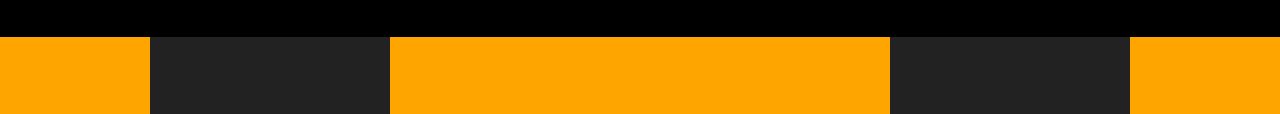
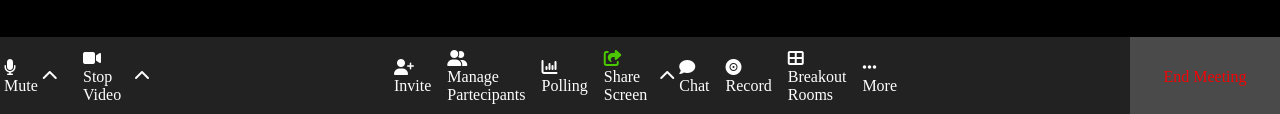
Before and after one commit to SalvatoreStefanelli/html-css-zoom, a plain HTML site: page index.html in a window 1280 px wide. Shown: the part 683-797 px from the top of the page. Drawn offline with Linux system fonts and the light colour scheme.

Commit message:
add footer

```diff
--- a/css/style.css
+++ b/css/style.css
@@ -1,7 +1,13 @@
 /* reset rules */
 
 :root {
-    background-color: var()
+    --zoom-secondary: #4a4a4a;
+    --zoom-dark: black;
+    --zoom-primary: #626f7b;
+    --zoom-font: white;
+    --zoom-footer: #222222;
+    --zoom-share: #4bc800;
+    --zoom-end: #f40404;
 }
 
 * {
@@ -41,6 +47,10 @@
     justify-content: space-between;
 }
 
+.align-items-center {
+    align-items: center;
+}
+
 /* end region utility */
 
 /* region main */
@@ -48,7 +58,7 @@
 main {
     width: 100vw;
     height: 90vh;
-    background-color: black;
+    background-color: var(--zoom-dark);
     overflow-y: auto;
     position: relative;
 }
@@ -61,8 +71,8 @@ main {
 }
 
 .name {
-    background-color: #626f7b;
-    color: white;
+    background-color: var(--zoom-primary);
+    color: var(--zoom-font);
     position: absolute;
     bottom: 0;
     left: 0;
@@ -72,9 +82,9 @@ main {
 .speaker {
     width: 120px;
     height: 1.5rem;
-    background-color: #4a4a4a;
+    background-color: var(--zoom-secondary);
     border-radius: 10px;
-    color: white;
+    color: var(--zoom-font);
     position: absolute;
     top: 0;
     right: 30px;
@@ -87,9 +97,9 @@ main {
     position: absolute;
     top: 0;
     right: 0;
-    background-color: #4a4a4a;
+    background-color: var(--zoom-secondary);
     border-radius: 10px;
-    color: white;
+    color: var(--zoom-font);
     text-align: center;
     padding: 0.15rem;
 }
@@ -103,25 +113,50 @@ main {
 footer {
     width: 100vw;
     height: 10vh;
-    background-color: #222222;
+    background-color: var(--zoom-footer);
 }
 
 .start {
     width: 150px;
     height: 100%;
-    background-color: orange;
+    color: var(--zoom-font);
+    gap: 0.5rem;
+}
+
+.microphone {
+    width: 50%;
+}
+
+.icon {
+    padding: 0.25rem;
+}
+
+.camera {
+    width: 50%;
 }
 
 .centre {
     width: 500px;
     height: 100%;
-    background-color: orange;
+    color: var(--zoom-font);
+    gap: 0.5rem;
+}
+
+.share .icon i {
+    color: var(--zoom-share);
 }
 
 .end {
     width: 150px;
     height: 100%;
-    background-color: orange;
+    background-color: var(--zoom-secondary);
+    justify-content: center;
+}
+
+.call_close {
+    color: var(--zoom-end);
+    text-align: center;
+    align-self: center;
 }
 
 /* end region footer */
--- a/index.html
+++ b/index.html
@@ -194,15 +194,99 @@
     </main>
 
     <footer class="d-flex justify-content-between">
-            <div class="start">
+            <div class="start d-flex">
 
+                <div class="microphone d-flex align-items-center">
+                    <div class="icon">
+                        <i class="fa-solid fa-microphone "></i>
+                        <div class="div">Mute</div>
+                    </div>
+
+                    <div class="chevron">
+                        <i class="fa-solid fa-chevron-up"></i>
+                    </div>
+                </div>
+
+                <div class="camera d-flex align-items-center">
+                    <div class="icon">
+                        <i class="fa-solid fa-video"></i>
+                        <div class="div">Stop Video</div>
+                    </div>
+
+                    <div class="chevron">
+                        <i class="fa-solid fa-chevron-up"></i>
+                    </div>
+
+                </div>
             </div>
 
-            <div class="centre">
 
+
+
+            <div class="centre d-flex">
+                <div class="invite d-flex align-items-center">
+                    <div class="icon">
+                        <i class="fa-solid fa-user-plus"></i>
+                        <div class="div">Invite</div>
+                    </div>
+                </div>
+
+                <div class="group d-flex align-items-center">
+                    <div class="icon">
+                        <i class="fa-solid fa-user-group"></i>
+                        <div class="div">Manage Partecipants</div>
+                    </div>
+                </div>
+
+                <div class="polling d-flex align-items-center">
+                    <div class="icon">
+                        <i class="fa-solid fa-chart-column"></i>
+                        <div class="div">Polling</div>
+                    </div>
+                </div>
+
+                <div class="share d-flex align-items-center">
+                    <div class="icon">
+                        <i class="fa-solid fa-share-from-square"></i>
+                        <div class="div">Share Screen</div>
+                    </div>
+                </div>
+
+                <div class="chat d-flex align-items-center">
+                    <div class="chevron">
+                        <i class="fa-solid fa-chevron-up"></i>
+                    </div>
+
+                    <div class="icon">
+                        <i class="fa-solid fa-comment"></i>
+                        <div class="div">Chat</div>
+                    </div>
+                </div>
+
+                <div class="record d-flex align-items-center">
+                    <div class="icon">
+                        <i class="fa-solid fa-record-vinyl"></i>
+                        <div class="div">Record</div>
+                    </div>
+                </div>
+
+                <div class="greed d-flex align-items-center">
+                    <div class="icon">
+                        <i class="fa-solid fa-table-cells-large"></i>
+                        <div class="div">Breakout Rooms</div>
+                    </div>
+                </div>
+
+                <div class="other d-flex align-items-center">
+                    <div class="icon">
+                        <i class="fa-solid fa-ellipsis"></i>
+                        <div class="div">More</div>
+                    </div>
+                </div>
             </div>
-            <div class="end">
 
+            <div class="end d-flex">
+                <div class="call_close">End Meeting</div>
             </div>
     </footer>
 
```
